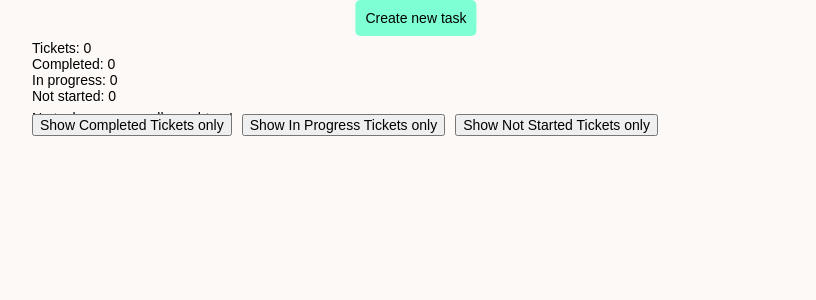
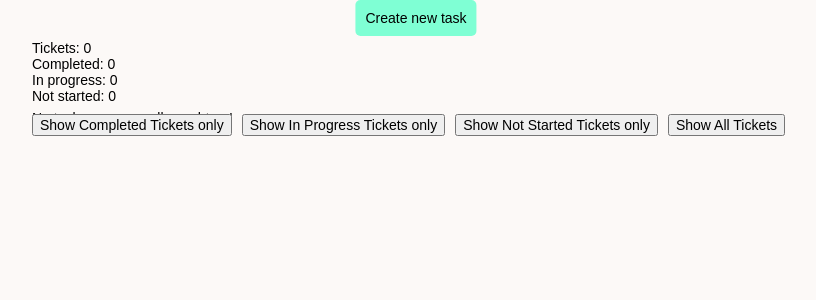
Before and after one commit to JonnyPS/my-tasks, a React (Create React App) app: page / in a window 1280 px wide. Shown: the top 300 px of the page, without its empty margins (224-1040 px from the left). Built offline with nearby package versions, Linux system fonts and the light colour scheme; the HTML template or start-up script is replaced by a standard one.

Commit message:
add showAll button, move text lower on screen

```diff
--- a/src/App.module.css
+++ b/src/App.module.css
@@ -83,6 +83,10 @@ body {
   margin-bottom: 10px;
 }
 
+.NoTasksMessage {
+  margin-top: 50px;
+}
+
 @media only screen and (min-width: 744px) {
   .newTaskButton {
     max-width: 50%;
--- a/src/App.tsx
+++ b/src/App.tsx
@@ -72,6 +72,10 @@ function App() {
     setMutableAllTaskData(showFilteredTickets(allTaskData, "Not started"));
   };
 
+  const handleFilterByShowAll = () => {
+    setMutableAllTaskData(allTaskData);
+  };
+
   const setLocalStorage = () => {
     localStorage.setItem("tasks", JSON.stringify(allTaskData));
   };
@@ -125,6 +129,8 @@ function App() {
           onClick={handleFilterByNotStarted}
           label="Show Not Started Tickets only"
         />
+
+        <Button onClick={handleFilterByShowAll} label="Show All Tickets" />
       </div>
       {allTaskData.length === 0 ? (
         <p>No tasks - you are all caught up!</p>
@@ -145,7 +151,7 @@ function App() {
           })}
         </ul>
       ) : (
-        <p>No tasks to show</p>
+        <p className={styles["NoTasksMessage"]}>No tasks to show</p>
       )}
       {isModalOpen ? (
         <NewTaskModal
```
